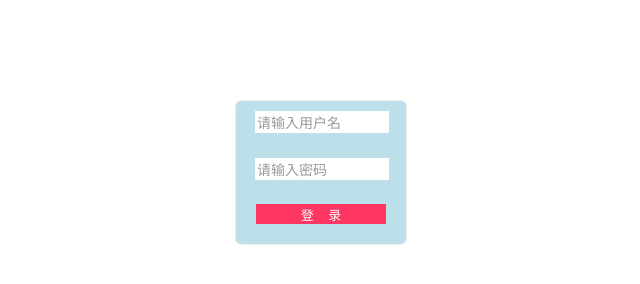
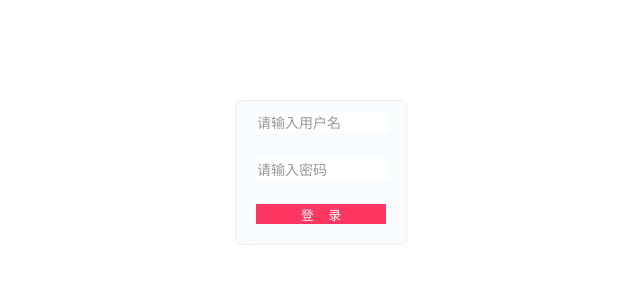
Before and after one commit to icelylee/myPC, a plain HTML site: page login.html in a window 1280 px wide. Shown: the whole page, without its empty margins (319-959 px from the left). Drawn offline with Linux system fonts and the light colour scheme.

Commit message:
Update login.html

```diff
--- a/login.html
+++ b/login.html
@@ -10,7 +10,7 @@
             border: 1px solid #eee9e6;
             margin:100px auto;
             border-radius: 4%;
-            background:lightblue;
+            background:#F7FCFF;
             opacity: 0.8;
         }
         form input.input{
```
